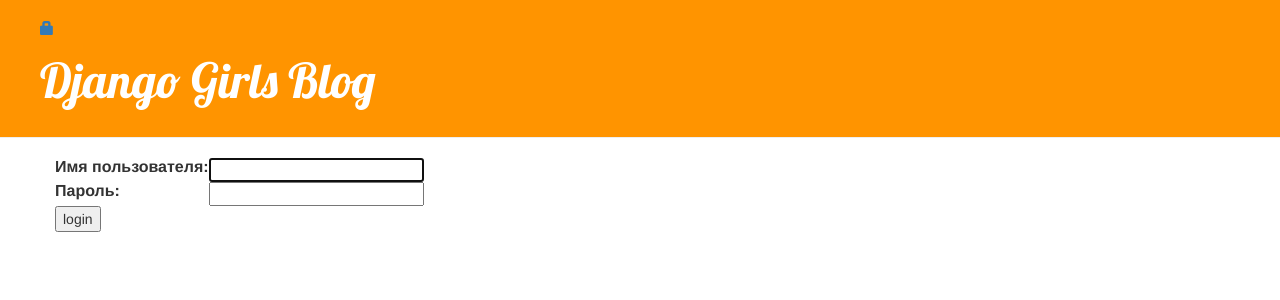
After one commit to avpilot/my-first-blog, a Django app: page /accounts/login/ in a window 1280 px wide. The commit adds this page. Shown: the top 300 px of the page. Run offline with Django 3.2, Linux system fonts and the light colour scheme; some libraries are stand-ins or nearby versions.

Commit message:
Log in, log out

```diff
--- a/blog/templates/blog/base.html
+++ b/blog/templates/blog/base.html
@@ -12,6 +12,9 @@
           {% if user.is_authenticated %}
             <a href="{% url 'post_new' %}" class="top-menu"><span class="glyphicon glyphicon-plus"></span></a>
             <a href="{% url 'post_draft_list' %}" class="top-menu"><span class="glyphicon glyphicon-edit"></span></a>
+            <p class="top-menu">Hello {{ user.username }} <small>(<a href="{% url 'logout' %}">Log out</a>)</small></p>
+          {% else %}
+            <a href="{% url 'login' %}" class="top=-menu"><span class="glyphicon glyphicon-lock"></span></a>
           {% endif %}
           <h1><a href="/">Django Girls Blog</a></h1>
         </div>
--- /dev/null
+++ b/blog/templates/registration/login.html
@@ -0,0 +1,23 @@
+{% extends "blog/base.html" %}
+
+{% block content %}
+  {% if form.errors %}
+    <p>Your username and password didn't match. Please try again.</p>
+  {% endif %}
+
+  <form method="post" action="{% url 'login' %}">
+    {% csrf_token %}
+      <table>
+        <tr>
+            <td>{{ form.username.label_tag }}</td>
+            <td>{{ form.username }}</td>
+        </tr>
+        <tr>
+            <td>{{ form.password.label_tag }}</td>
+            <td>{{ form.password }}</td>
+        </tr>
+      </table>
+
+      <input type="submit" value="login" />
+      <input type="hidden" name="next" value="{{ next }}" />
+{% endblock %}
--- a/blog/views.py
+++ b/blog/views.py
@@ -2,6 +2,7 @@ from django.shortcuts import render, get_object_or_404, redirect
 from django.utils import timezone
 from .models import Post
 from .forms import PostForm
+from django.contrib.auth.decorators import login_required
 
 # Create your views here.
 def post_list(request):
@@ -12,6 +13,7 @@ def post_detail(request, pk):
 	post = get_object_or_404(Post, pk=pk)
 	return render(request, 'blog/post_detail.html', {'post': post})
 
+@login_required
 def post_new(request):
 	if request.method == "POST":
 		form = PostForm(request.POST)
@@ -24,6 +26,7 @@ def post_new(request):
 		form = PostForm()
 	return render(request, 'blog/post_edit.html', {'form': form})
 
+@login_required
 def post_edit(request, pk):
 	post = get_object_or_404(Post, pk=pk)
 	if request.method == "POST":
@@ -37,15 +40,18 @@ def post_edit(request, pk):
 		form = PostForm(instance=post)
 	return render(request, 'blog/post_edit.html', {'form': form})
 
+@login_required
 def post_draft_list(request):
 	posts = Post.objects.filter(published_date__isnull=True).order_by('created_date')
 	return render(request, 'blog/post_draft_list.html', {'posts': posts})
 
+@login_required
 def post_publish(request, pk):
 	post = get_object_or_404(Post, pk=pk)
 	post.publish()
 	return redirect('post_detail', pk=pk)
 
+@login_required
 def post_remove(request, pk):
 	post = get_object_or_404(Post, pk=pk)
 	post.delete();
--- a/mysite/settings.py
+++ b/mysite/settings.py
@@ -120,3 +120,4 @@ USE_TZ = True
 
 STATIC_URL = '/static/'
 STATIC_ROOT = os.path.join(BASE_DIR, 'static')
+LOGIN_REDIRECT_URL = '/'
--- a/mysite/urls.py
+++ b/mysite/urls.py
@@ -16,7 +16,11 @@ Including another URLconf
 from django.conf.urls import include, url
 from django.contrib import admin
 
+from django.contrib.auth import views
+
 urlpatterns = [
     url(r'^admin/', admin.site.urls),
-	url(r'', include('blog.urls')),
+    url(r'^accounts/login/$', views.login, name='login'),
+    url(r'^accounts/logout/$', views.logout, name='logout', kwargs={'next_page': '/'}),
+    url(r'', include('blog.urls')),
 ]
```
